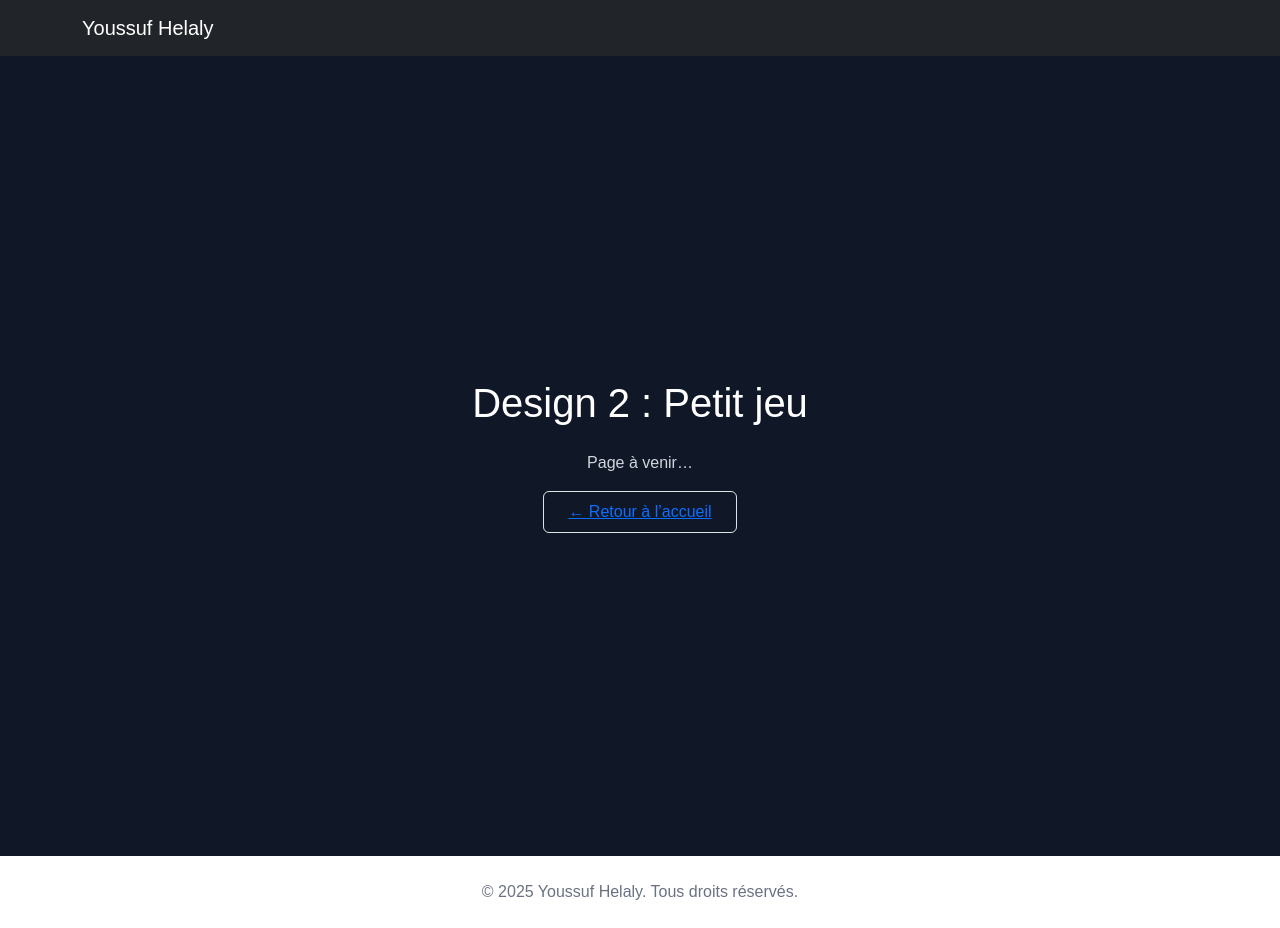
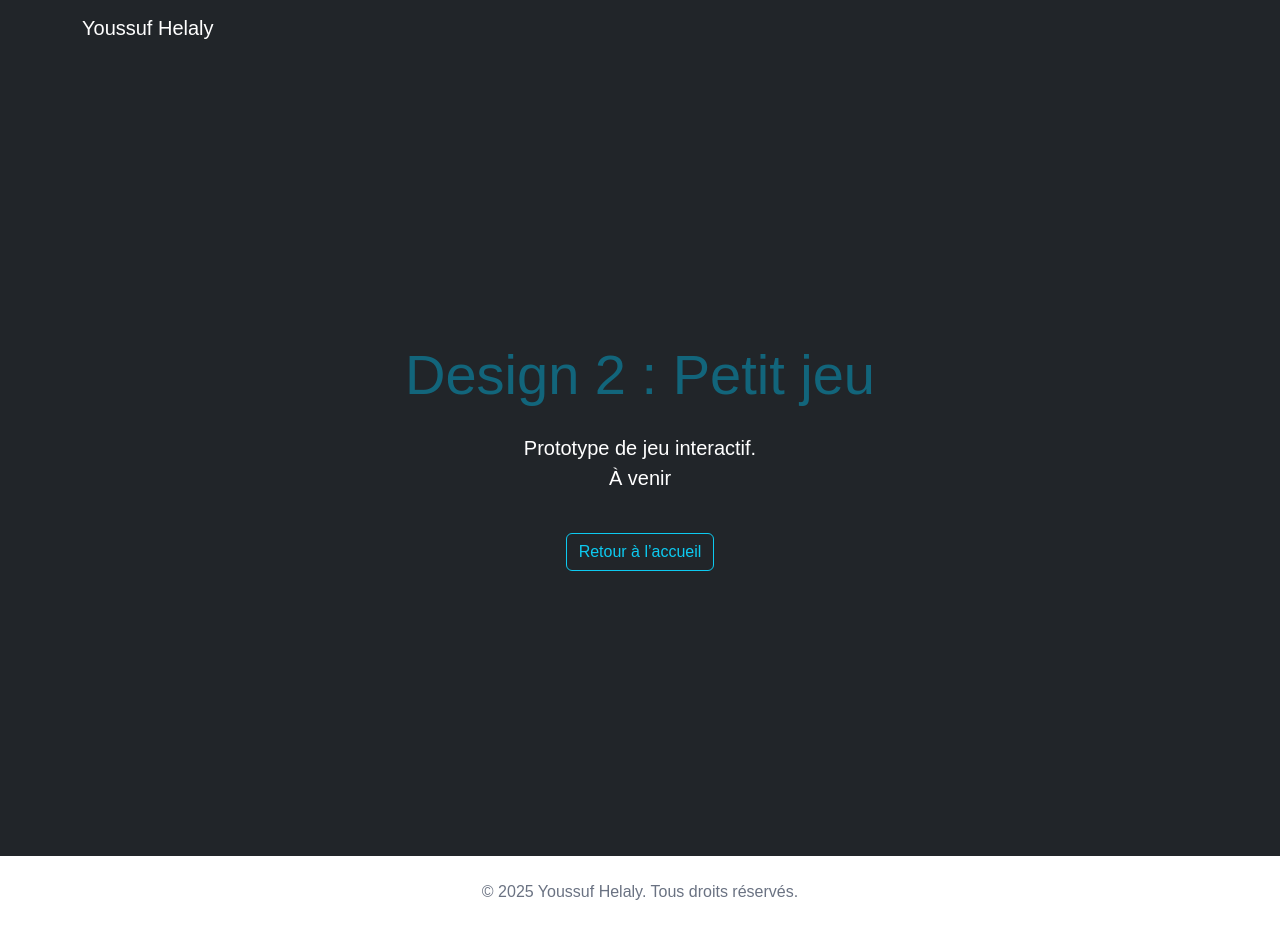
Before and after one commit to youssufhelaly/SEG-3525-Portfolio, a Next.js app: page /project2 in a window 1280 px wide. Built offline with nearby package versions, Linux system fonts and the light colour scheme.

Commit message:
pages with description

```diff
--- a/src/app/project1/page.tsx
+++ b/src/app/project1/page.tsx
@@ -6,7 +6,7 @@ export default function Projet1() {
     <main className="bg-dark text-white min-vh-100 d-flex flex-column align-items-center justify-content-center">
       <div className="container text-center py-5">
         <h1 className="display-4 text-info mb-4">Design 1 : Site de services</h1>
-        <p className="lead">Cette page sera disponible prochainement.<br /><b>À venir</b></p>
+        <p className="lead">Projet de site pour un dentiste.<br /><b>À venir</b></p>
         <Link href="/" className="btn btn-outline-info mt-4">
           Retour à l’accueil
         </Link>
--- a/src/app/project2/page.tsx
+++ b/src/app/project2/page.tsx
@@ -1,17 +1,16 @@
-"use client"
+"use client";
+import React from "react";
 import Link from "next/link";
-
 export default function Projet2() {
   return (
-    <main className="min-h-screen flex flex-col items-center justify-center bg-gray-900 text-white px-4">
-      <h1 className="text-4xl font-semibold mb-4">Design 2 : Petit jeu</h1>
-      <p className="text-gray-300 mb-6">Page à venir…</p>
-      <Link
-        href="/"
-        className="inline-block px-4 py-2 border border-cyan-500 rounded hover:bg-cyan-700 transition"
-      >
-        ← Retour à l’accueil
-      </Link>
+    <main className="bg-dark text-white min-vh-100 d-flex flex-column align-items-center justify-content-center">
+      <div className="container text-center py-5">
+        <h1 className="display-4 text-info mb-4">Design 2 : Petit jeu</h1>
+        <p className="lead">Prototype de jeu interactif.<br /><b>À venir</b></p>
+        <Link href="/" className="btn btn-outline-info mt-4">
+          Retour à l’accueil
+        </Link>
+      </div>
     </main>
   );
 }
--- a/src/app/project3/page.tsx
+++ b/src/app/project3/page.tsx
@@ -1,17 +1,16 @@
-"use client"
+"use client";
+import React from "react";
 import Link from "next/link";
-
 export default function Projet3() {
   return (
-    <main className="min-h-screen flex flex-col items-center justify-center bg-gray-900 text-white px-4">
-      <h1 className="text-4xl font-semibold mb-4">Design 3 : E-commerce</h1>
-      <p className="text-gray-300 mb-6">Page à venir…</p>
-      <Link
-        href="/"
-        className="inline-block px-4 py-2 border border-cyan-500 rounded hover:bg-cyan-700 transition"
-      >
-        ← Retour à l&apos;accueil
-      </Link>
+    <main className="bg-dark text-white min-vh-100 d-flex flex-column align-items-center justify-content-center">
+      <div className="container text-center py-5">
+        <h1 className="display-4 text-info mb-4">Design 3 : E-commerce</h1>
+        <p className="lead">Boutique en ligne.<br /><b>À venir</b></p>
+        <Link href="/" className="btn btn-outline-info mt-4">
+          Retour à l’accueil
+        </Link>
+      </div>
     </main>
   );
 }
--- a/src/app/project4/page.tsx
+++ b/src/app/project4/page.tsx
@@ -1,17 +1,16 @@
-"use client"
+"use client";
+import React from "react";
 import Link from "next/link";
-
 export default function Projet4() {
   return (
-    <main className="min-h-screen flex flex-col items-center justify-center bg-gray-900 text-white px-4">
-      <h1 className="text-4xl font-semibold mb-4">Design 3 : E-commerce</h1>
-      <p className="text-gray-300 mb-6">Page à venir…</p>
-      <Link
-        href="/"
-        className="inline-block px-4 py-2 border border-cyan-500 rounded hover:bg-cyan-700 transition"
-      >
-        ← Retour à l’accueil
-      </Link>
+    <main className="bg-dark text-white min-vh-100 d-flex flex-column align-items-center justify-content-center">
+      <div className="container text-center py-5">
+        <h1 className="display-4 text-info mb-4">Design 4 : Analyse & Visualisation</h1>
+        <p className="lead">Dashboard de données sportives.<br /><b>À venir</b></p>
+        <Link href="/" className="btn btn-outline-info mt-4">
+          Retour à l’accueil
+        </Link>
+      </div>
     </main>
   );
 }
```
